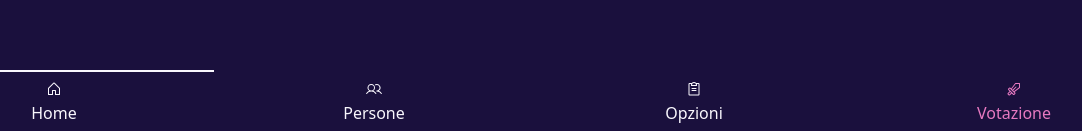
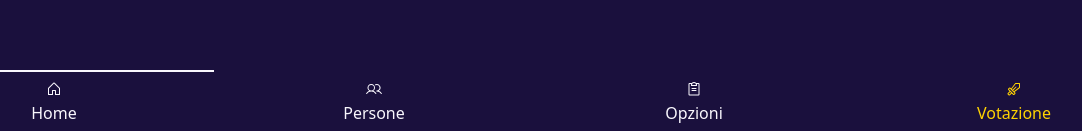
Before and after one commit to RiccardoZaffalon/decision-polls, a SvelteKit app: page / in a window 1280 px wide. Shown: the part 666-797 px from the top of the page, without its empty margins (106-1188 px from the left). Built offline with nearby package versions, Linux system fonts and the light colour scheme.

Commit message:
Enable manifest for local PWA install

```diff
--- a/src/app.html
+++ b/src/app.html
@@ -4,7 +4,7 @@
 <head>
 	<meta charset="utf-8" />
 	<link rel="icon" href="%sveltekit.assets%/favicon.ico" />
-	<!-- <link rel="manifest" href="%sveltekit.assets%/manifest.json" /> -->
+	<link rel="manifest" href="%sveltekit.assets%/manifest.json" />
 
 	<meta name="viewport" content="width=device-width, initial-scale=1, user-scalable=no" />
 	%sveltekit.head%
--- a/src/lib/components/Navigation.svelte
+++ b/src/lib/components/Navigation.svelte
@@ -20,7 +20,7 @@
 		<Options class="h-5 w-5" />
 		<span class="btm-nav-label">Opzioni</span>
 	</a>
-	<a href="/session" class="text-primary" class:active={$page.url.pathname === '/session'}>
+	<a href="/session" class="text-accent" class:active={$page.url.pathname === '/session'}>
 		<Vote class="h-5 w-5" />
 		<span class="btm-nav-label">Votazione</span>
 	</a>
```
Also changed, not shown: static/manifest.json (added).
